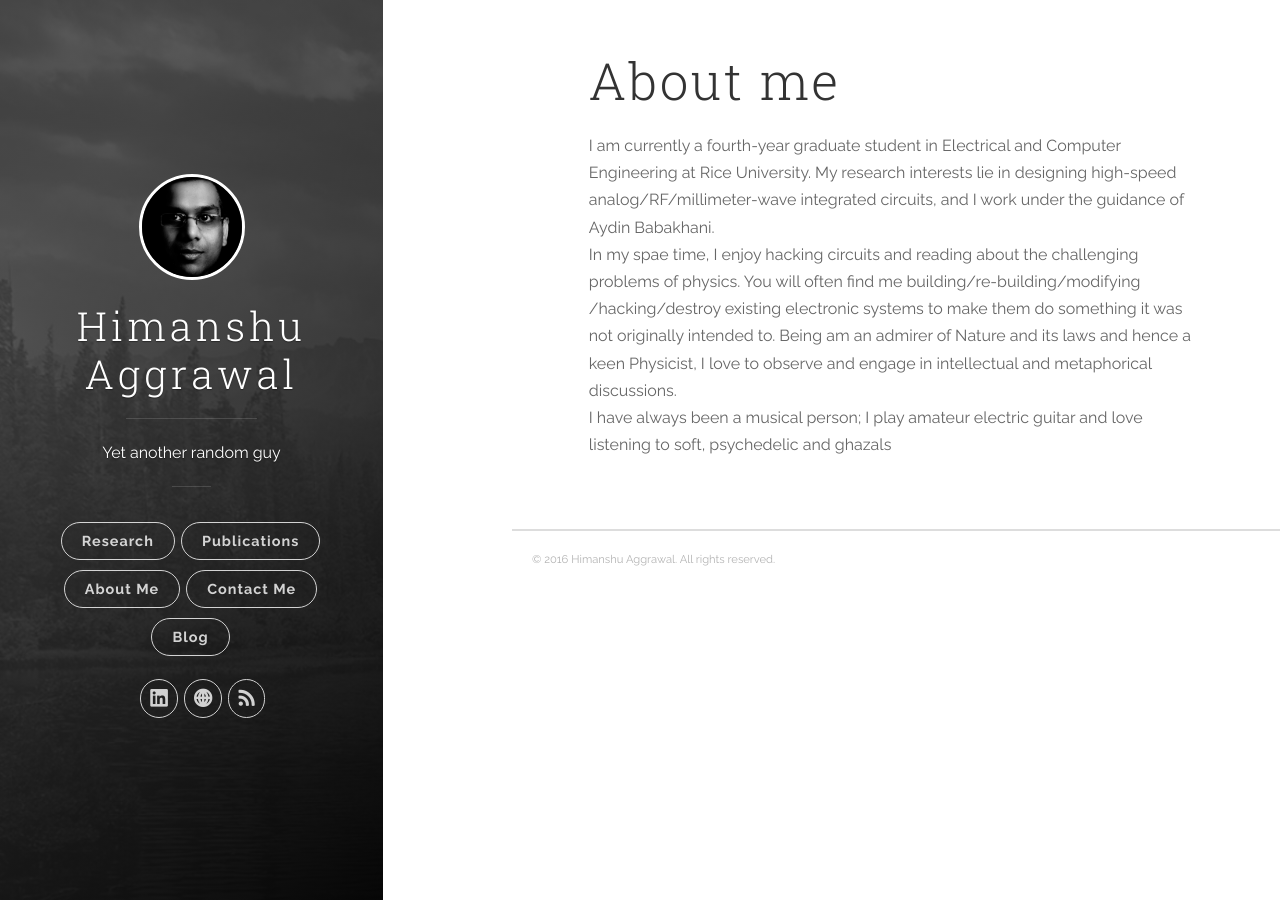
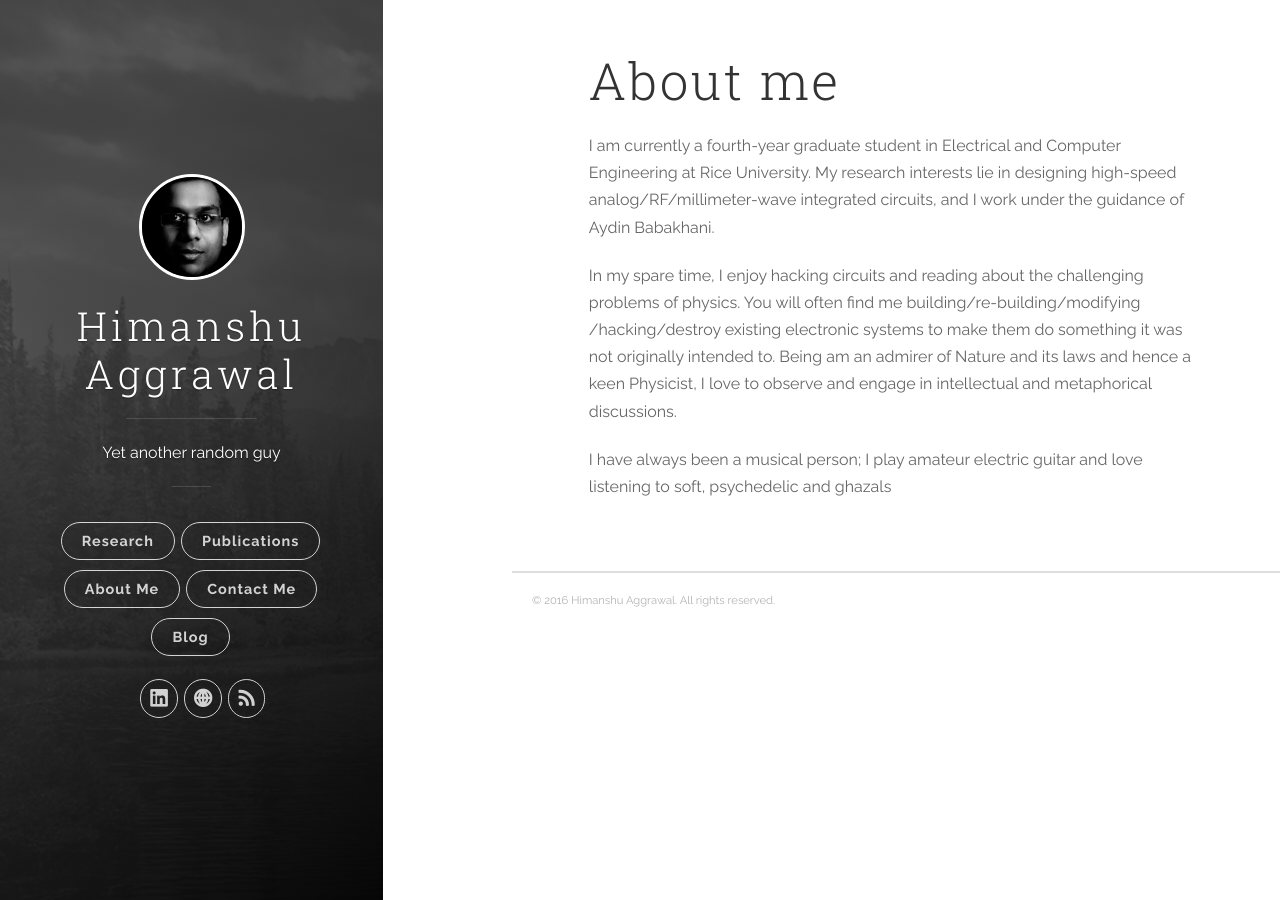
Before and after one commit to ahimanshu13/ahimanshu13.github.io, a Jekyll site: the page built from about/index.md, in a window 1280 px wide. Built offline with Jekyll 4.4.1, drawn with Linux system fonts in a browser that asks for light colours; nearby versions of some CDN libraries.

Commit message:
Fixed some stuff

```diff
--- a/about/index.md
+++ b/about/index.md
@@ -1,9 +1,10 @@
 ---
 layout: page
-title: "About me"
+title: About me
+published: true
 ---
 I am currently a fourth-year graduate student in Electrical and Computer Engineering at Rice University. My research interests lie in designing high-speed analog/RF/millimeter-wave integrated circuits, and I work under the guidance of Aydin Babakhani.
-<br>
-In my spae time, I enjoy hacking circuits and reading about the challenging problems of physics. You will often find me building/re-building/modifying /hacking/destroy existing electronic systems to make them do something it was not originally intended to. Being am an admirer of Nature and its laws and hence a keen Physicist, I love to observe and engage in intellectual and metaphorical discussions.
-<br>
+
+In my spare time, I enjoy hacking circuits and reading about the challenging problems of physics. You will often find me building/re-building/modifying /hacking/destroy existing electronic systems to make them do something it was not originally intended to. Being am an admirer of Nature and its laws and hence a keen Physicist, I love to observe and engage in intellectual and metaphorical discussions.
+
 I have always been a musical person; I play amateur electric guitar and love listening to soft, psychedelic and ghazals
```
